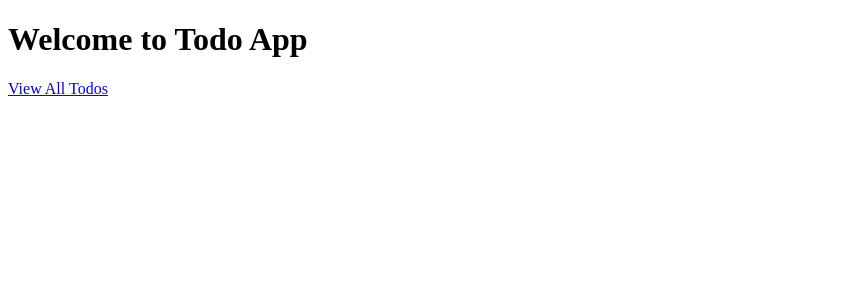
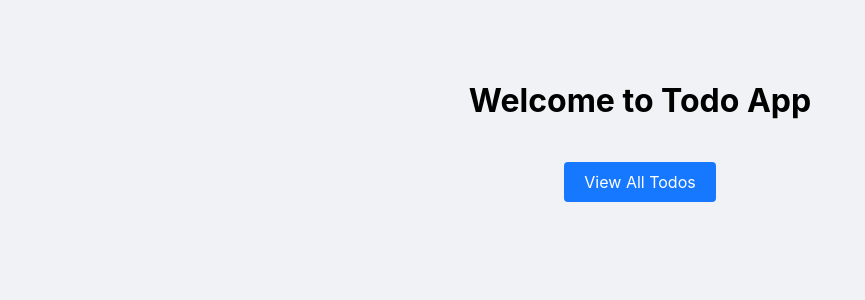
Before and after one commit to corneliusweb/todo-app-monorepo, a React (Vite) app: page / in a window 1280 px wide. Shown: the top 300 px of the page, without its empty margins (0-865 px from the left). Built offline with nearby package versions, Linux system fonts and the light colour scheme.

Commit message:
Style home page

```diff
--- a/src/index.css
+++ b/src/index.css
@@ -0,0 +1,41 @@
+body {
+  margin: 0;
+  font-family: -apple-system, BlinkMacSystemFont, 'Segoe UI', 'Roboto', 'Oxygen',
+    'Ubuntu', 'Cantarell', 'Fira Sans', 'Droid Sans', 'Helvetica Neue',
+    sans-serif;
+  -webkit-font-smoothing: antialiased;
+  -moz-osx-font-smoothing: grayscale;
+  background-color: #f0f2f5;
+}
+
+.home {
+  max-width: 800px;
+  margin: 40px auto;
+  padding: 20px;
+  text-align: center;
+}
+
+.nav-link {
+  display: inline-block;
+  padding: 10px 20px;
+  background-color: #1677ff;
+  color: white;
+  text-decoration: none;
+  border-radius: 4px;
+  margin-top: 20px;
+  transition: background-color 0.3s;
+}
+
+.nav-link:hover {
+  background-color: #4096ff;
+}
+
+.loading, .error {
+  text-align: center;
+  padding: 20px;
+  font-size: 1.2em;
+}
+
+.error {
+  color: #ff4d4f;
+}
```
